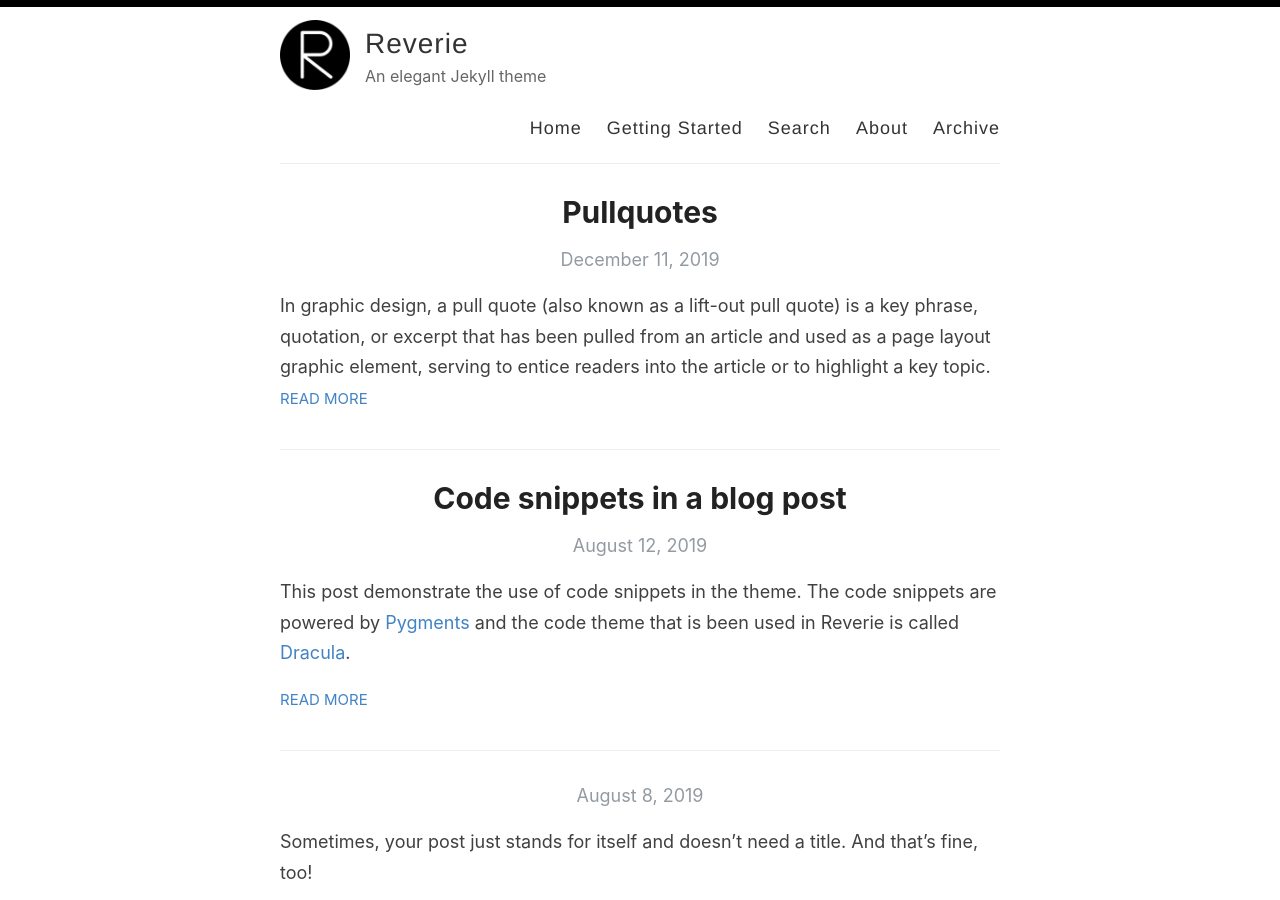
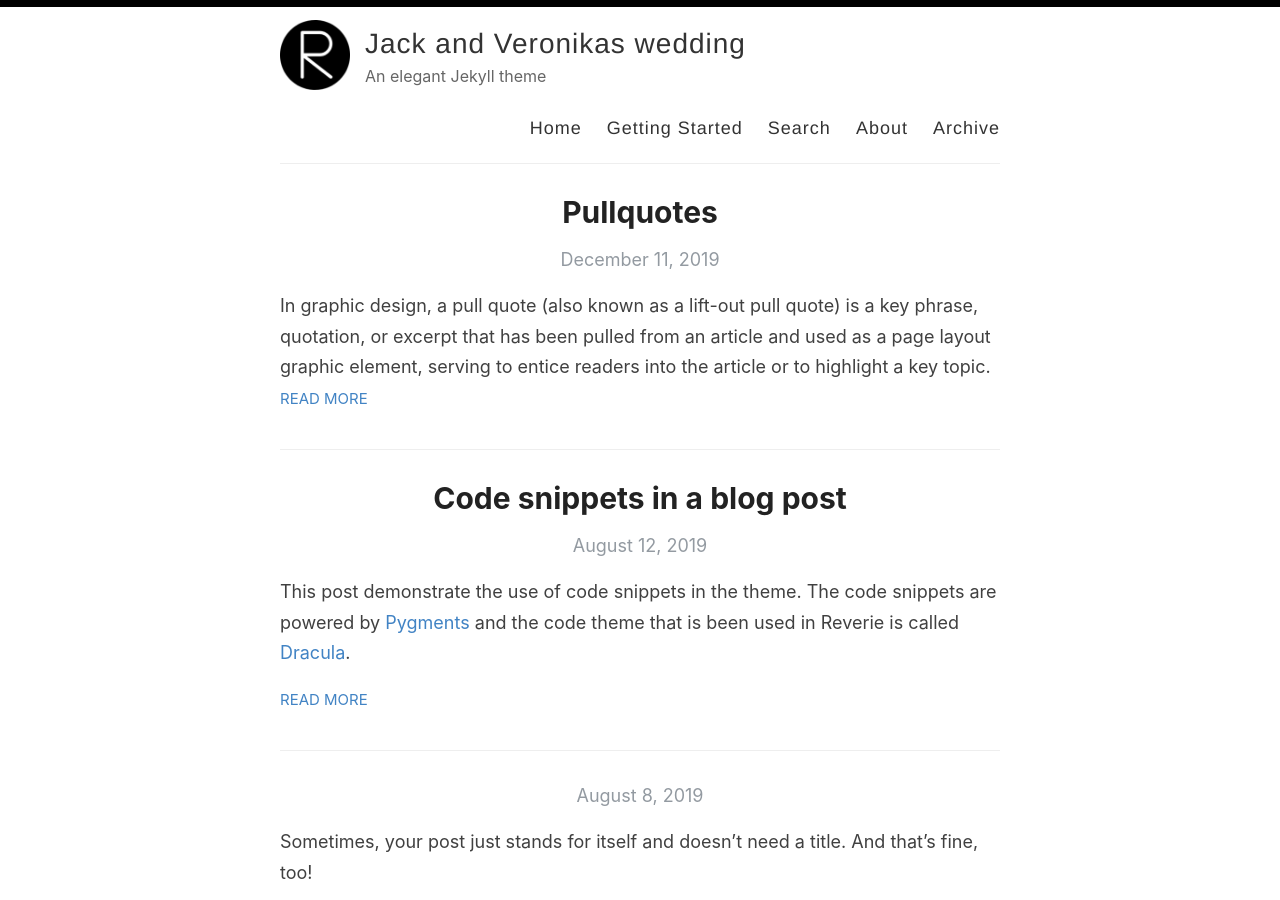
Before and after one commit to Sifern/jackandveronika, a Jekyll site: the page built from index.html, in a window 1280 px wide and 900 px high. Built offline with Jekyll 4.4.1, drawn with Linux system fonts in a browser that asks for light colours; the list of posts is cut into pages by our own code.

Commit message:
Update _config.yml

```diff
--- a/_config.yml
+++ b/_config.yml
@@ -3,10 +3,10 @@
 #
 
 # Name of your site (displayed in the header)
-name: Reverie
+name: Jack and Veronikas wedding
 
 # Name of the author
-author: Amit Merchant
+author: Jack and V
 
 # Short bio or description (displayed in the header)
 description: An elegant Jekyll theme
@@ -48,8 +48,8 @@ google_analytics: UA-43339302-11
 
 # Your website URL (e.g. http://amitmerchant1990.github.io or http://www.amitmerchant.com)
 # Used for Sitemap.xml and your RSS feed
-url: http://www.amitmerchant.com/reverie
-enforce_ssl: https://www.amitmerchant.com/reverie
+url: http:://sifern.github.io/jackandveronika
+enforce_ssl: http:://sifern.github.io/jackandveronika
 
 # If you're hosting your site at a Project repository on GitHub pages
 # (http://yourusername.github.io/repository-name)
```
